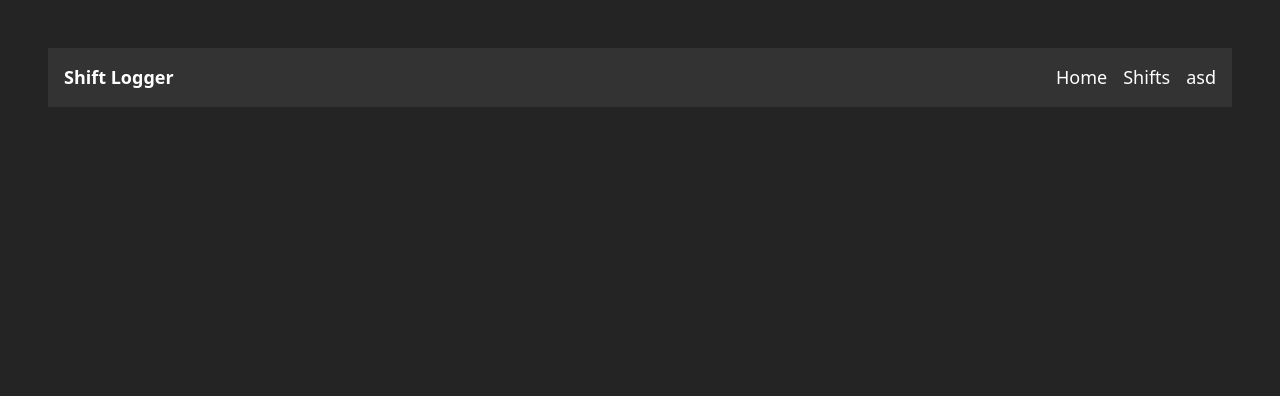
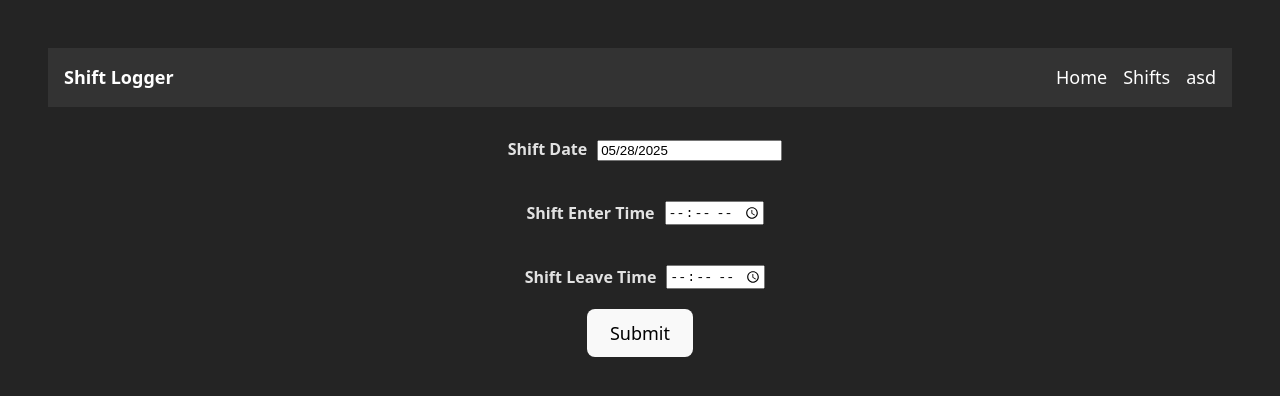
Before and after one commit to elaboy/Shift-Ledger, a React (Vite) app in the folder frontend/ShiftLedgerWeb/: page /AddShift in a window 1280 px wide. Shown: the top 396 px of the page. Built offline with nearby package versions, Linux system fonts and the light colour scheme.

Commit message:
MyShifts working. Prototype is working well

```diff
--- a/frontend/ShiftLedgerWeb/package.json
+++ b/frontend/ShiftLedgerWeb/package.json
@@ -12,6 +12,7 @@
   "dependencies": {
     "dotenv": "^16.5.0",
     "react": "^19.1.0",
+    "react-datepicker": "^8.4.0",
     "react-dom": "^19.1.0",
     "react-router-dom": "^7.6.1"
   },
--- a/frontend/ShiftLedgerWeb/src/App.jsx
+++ b/frontend/ShiftLedgerWeb/src/App.jsx
@@ -7,6 +7,8 @@ import Shifts from "./Pages/Shifts.jsx";
 import {useNavigate} from 'react-router-dom';
 import GetMyShiftsButton from "./Components/GetMyShiftsButton.jsx";
 import NavBar from "./Components/NavBar.jsx";
+import AddShift from "./Pages/AddShift.jsx";
+import MyShifts from "./Pages/MyShifts.jsx";
 
 function App() {
     const [count, setCount] = useState(0)
@@ -23,6 +25,8 @@ function App() {
                 <Routes>
                     <Route path="" element={<GetMyShiftsButton/>}/>
                     <Route path="/shifts" element={<Shifts/>}/>
+                    <Route path="/AddShift" element={<AddShift/>}/>
+                    <Route path="/MyShifts" element={<MyShifts/>}/>
                 </Routes>
             </div>
         </Router>
--- /dev/null
+++ b/frontend/ShiftLedgerWeb/src/Components/AddShiftField.jsx
@@ -0,0 +1 @@
+import React from "react";
--- /dev/null
+++ b/frontend/ShiftLedgerWeb/src/Components/DatePickerField.jsx
@@ -0,0 +1,16 @@
+import React from "react";
+import DatePicker from "react-datepicker";
+import "react-datepicker/dist/react-datepicker.css";
+
+export default function DatePickerField({currentDate, setCurrentDate, text}) {
+    return (
+        <div className="add-shift-field">
+            <text style={{padding: "10px"}}>
+                {text}
+            </text>
+            <DatePicker
+                selected={currentDate}
+                onChange={setCurrentDate} showMonthYearDropdown/>
+        </div>
+    )
+}
--- /dev/null
+++ b/frontend/ShiftLedgerWeb/src/Components/TimePickerField.jsx
@@ -0,0 +1,17 @@
+import React from "react";
+
+export default function TimePickerField({currentTime, setCurrentTime, text}) {
+    return (
+        <div className="add-shift-field">
+            <text style={{padding: "10px"}}>
+                       {text}
+            </text>
+            <input
+                aria-label="Time"
+                type="time"
+                value={currentTime}
+                onChange={(e) => setCurrentTime(e.target.value)}
+            />
+        </div>
+    )
+}
--- a/frontend/ShiftLedgerWeb/src/Components/styles.css
+++ b/frontend/ShiftLedgerWeb/src/Components/styles.css
@@ -4,3 +4,28 @@
     color: white;
     text-decoration: none;
 }
+
+.shift-button-layout {
+    display: flex;
+    flex-direction: column;
+    justify-content: center;
+    align-items: center;
+}
+
+.add-shift-container {
+    display: flex;
+    flex-direction: column;
+    justify-content: center;
+    align-items: center;
+    padding: 10px;
+}
+
+.add-shift-field {
+    display: flex;
+    flex-direction: row;
+    justify-content: center;
+    align-items: center;
+    padding: 10px;
+    font-size: 16px;
+    font-weight: bold;
+}
--- /dev/null
+++ b/frontend/ShiftLedgerWeb/src/Pages/AddShift.jsx
@@ -0,0 +1,55 @@
+import React, {useEffect, useState} from 'react';
+import DatePickerField from "../Components/DatePickerField.jsx";
+import TimePickerField from "../Components/TimePickerField.jsx";
+
+const base = 'http://localhost:5000';
+
+export default function AddShift() {
+    const today = new Date();
+    const hour = today.getHours();
+    const minute = today.getMinutes();
+    const [shiftDate, setShiftDate] = useState(new Date());
+    const [shiftEnterTime, setShiftEnterTime] = useState("");
+    const [shiftLeaveTime, setShiftLeaveTime] = useState("today.getTime()");
+
+    const formatTime = (h, m = 0) => {
+        return `${String(h).padStart(2, '0')}:${String(m).padStart(2, '0')}`;
+    }
+    const submitShift = () => {
+        const shift = {
+            Date: today.toISOString(),
+            StartTime: formatTime(shiftEnterTime),
+            EndTime: formatTime(shiftLeaveTime),
+        }
+
+        fetch(base + "/api/upload-shift", {
+            method: "POST",
+            headers: {"Content-Type": "application/json"},
+            body: JSON.stringify(shift)
+        })
+            .catch(error => console.log(error));
+    }
+
+    return (
+        <div className="add-shift-container">
+            <DatePickerField
+                currentDate={shiftDate}
+                setCurrentDate={setShiftDate}
+                text={"Shift Date"}
+            />
+            <TimePickerField
+                currentTime={shiftEnterTime}
+                setCurrentTime={setShiftEnterTime}
+                text={"Shift Enter Time"}
+            />
+            <TimePickerField
+                currentTime={shiftLeaveTime}
+                setCurrentTime={setShiftLeaveTime}
+                text={"Shift Leave Time"}
+            />
+            <button onClick={submitShift}>
+                Submit
+            </button>
+        </div>
+    )
+}
--- /dev/null
+++ b/frontend/ShiftLedgerWeb/src/Pages/MyShifts.jsx
@@ -0,0 +1,22 @@
+import React, {useState} from "react";
+import ScrollList from "../Components/ScrollList.jsx";
+
+const base = "http://localhost:5000";
+
+export default function MyShifts() {
+    const [shifts, setShifts] = useState([]);
+
+    const getMyShifts = () => {
+        fetch(base + "/api/shifts")
+            .then(res => res.json())
+            .then(data => setShifts(data))
+            .catch(error => console.log("Failed to fetch Shifts: ", error))
+    }
+
+    getMyShifts();
+    return (
+        <div style={{maxWidth: "1200px", margin: "0 auto", width: "100%"}}>
+            <ScrollList shifts={shifts}/>
+        </div>
+    )
+}
--- a/frontend/ShiftLedgerWeb/src/Pages/Shifts.jsx
+++ b/frontend/ShiftLedgerWeb/src/Pages/Shifts.jsx
@@ -1,11 +1,22 @@
 import React, {useEffect, useState} from "react";
+import { useNavigate } from 'react-router-dom';
 import ScrollList from "../Components/ScrollList.jsx";
+import DatePickerField from "../Components/DatePickerField.jsx";
 
 const base = "http://localhost:5000";
 
 export default function Shifts() {
     const [shifts, setShifts] = useState([]);
+    const [currentDate, setCurrentDate] = useState(new Date());
 
+    const navigate = useNavigate();
+    const redirectToAddShift = () => {
+        navigate("/AddShift")
+    }
+
+    const redirectToMyShifts = () => {
+        navigate("/MyShifts")
+    }
 
     useEffect(() => {
         fetch(base + "/api/shifts")
@@ -16,9 +27,14 @@ export default function Shifts() {
 
     console.log(shifts);
     return (
-        <div style={{maxWidth: "1200px", margin: "0 auto", width: "100%"}}>
-            <ScrollList shifts={shifts}/>
+        <div className="shift-button-layout">
+            {/*<div style={{maxWidth: "1200px", margin: "0 auto", width: "100%"}}>*/}
+            {/*    <ScrollList shifts={shifts}/>*/}
+            {/*</div>*/}
+            <button onClick={redirectToMyShifts}>My Shifts</button>
+            <button onClick={redirectToAddShift}>Add Shift</button>
+            <button>Remove Shift</button>
+            {/*<DatePickerField currentDate={currentDate} setCurrentDate={setCurrentDate}></DatePickerField>*/}
         </div>
-
     )
 }
```
Also changed, not shown: 1 other file (tests, documents, lock files or other folders).
